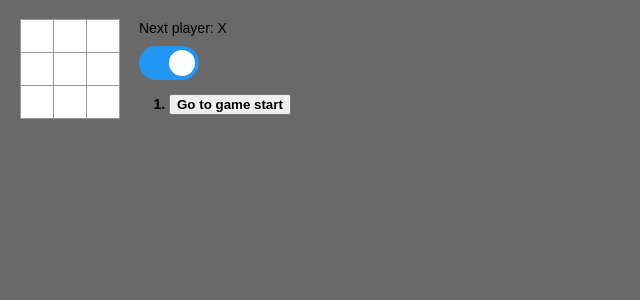
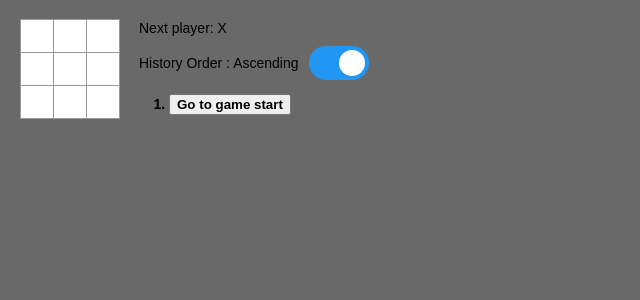
Before and after one commit to RudolfFrederiksen/react_test, a React (Create React App) app: page / in a window 1280 px wide. Shown: the top 300 px of the page, without its empty margins (0-640 px from the left). Built offline with nearby package versions, Linux system fonts and the light colour scheme.

Commit message:
Add history order label

```diff
--- a/src/components/game/game/Game.scss
+++ b/src/components/game/game/Game.scss
@@ -10,6 +10,15 @@
     }
 }
 
+.history-toggle {
+    display: flex;
+    align-items: center;
+
+    & > span {
+        margin-right: 10px;
+    }
+}
+
 ol,
 ul {
     padding-left: 30px;
--- a/src/components/game/game/Game.tsx
+++ b/src/components/game/game/Game.tsx
@@ -129,7 +129,10 @@ class Game extends React.Component<GameProps, GameState> {
                 </div>
                 <div className="game-info">
                     <div className="status">{status}</div>
-                    <Toggle isActive={this.state.orderMoveAsc} onClick={() => this.toggleHistoryOrder()}></Toggle>
+                    <div className="history-toggle">
+                        <span>History Order : {this.state.orderMoveAsc ? "Ascending" : "Descending"}</span>
+                        <Toggle isActive={this.state.orderMoveAsc} onClick={() => this.toggleHistoryOrder()}/>
+                    </div>
                     <ol reversed={!this.state.orderMoveAsc}>{this.renderHistory()}</ol>
                 </div>
             </div>
```
